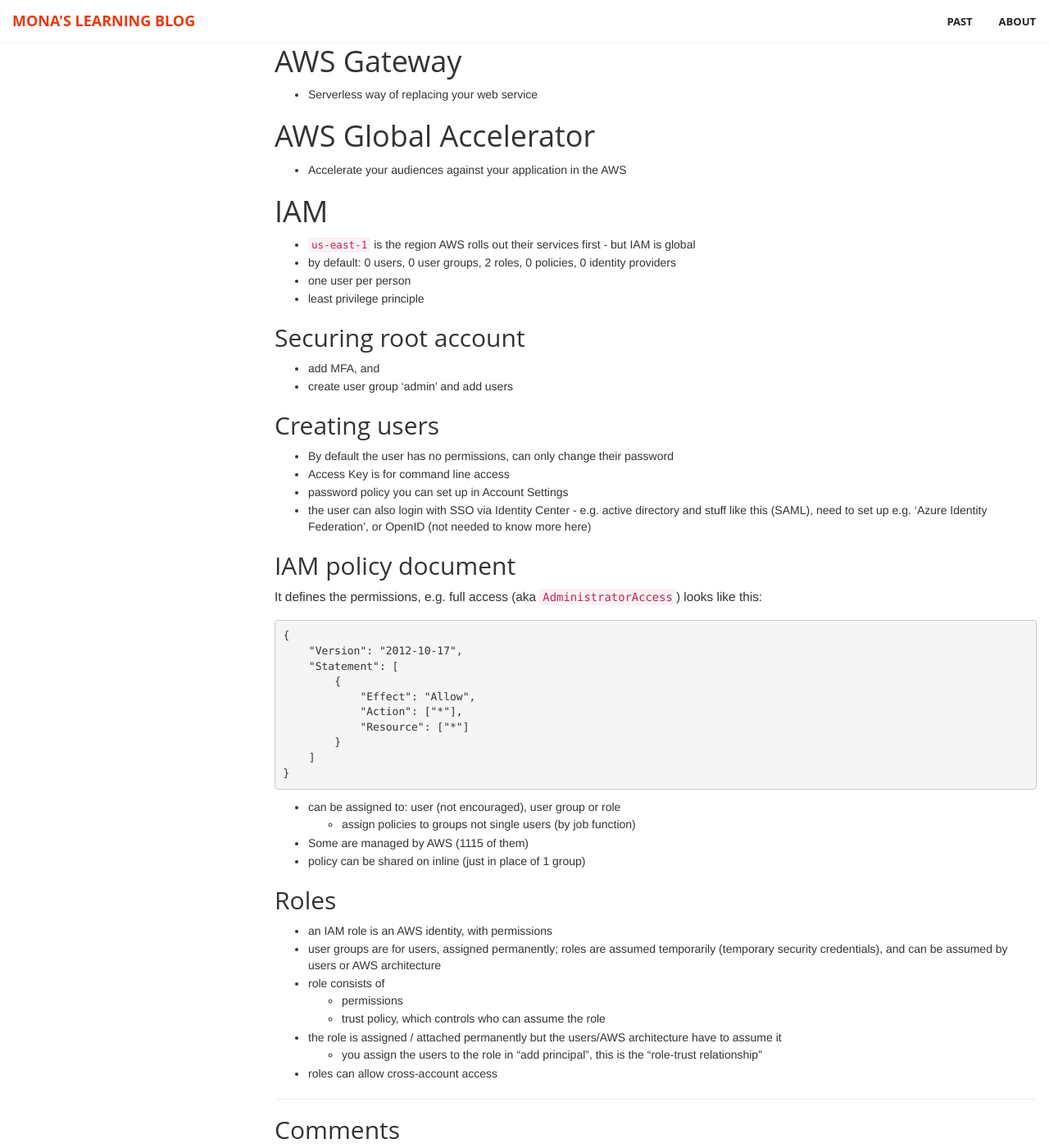
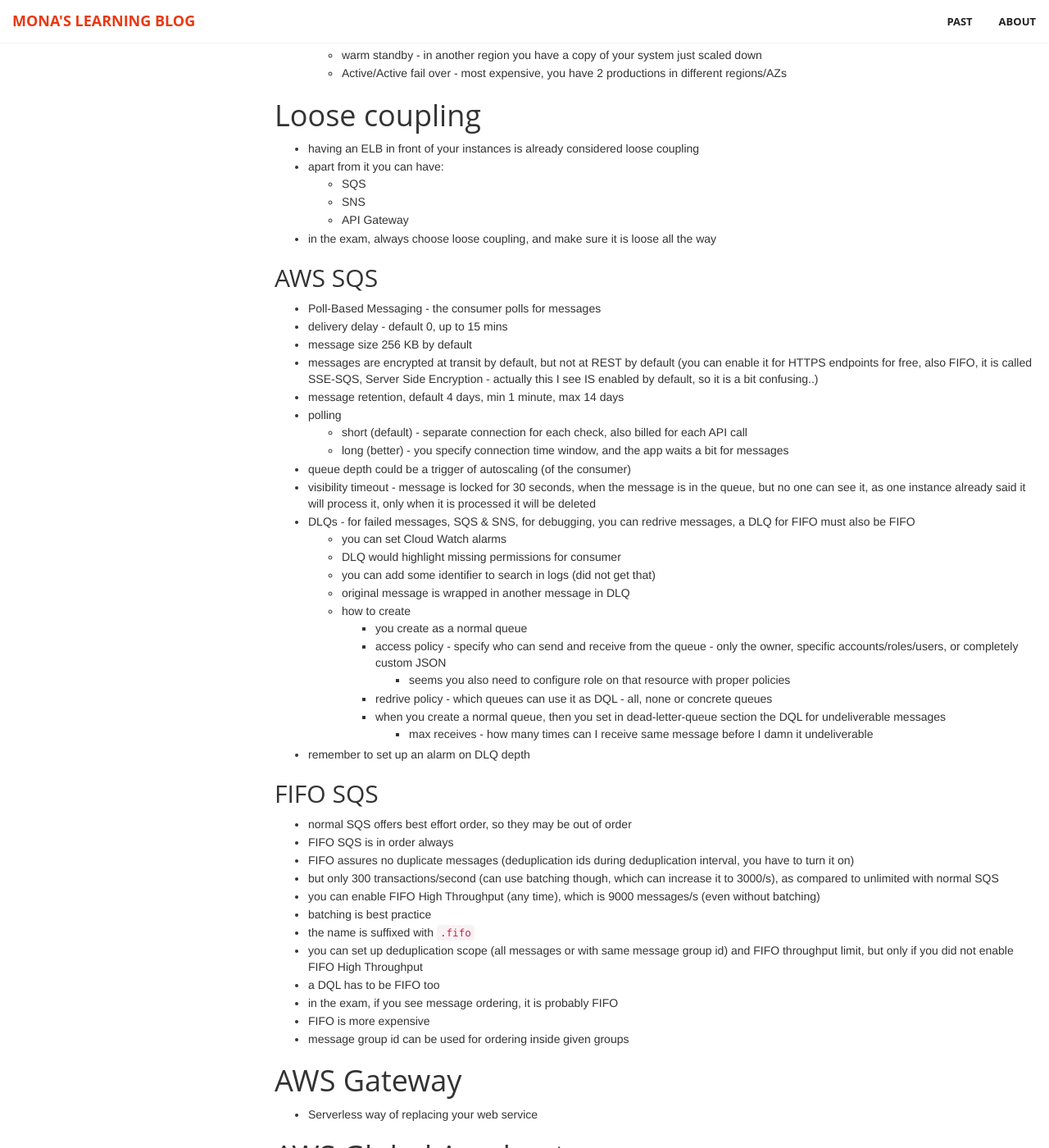
Before and after one commit to monikma/monikma.github.io, a Jekyll site: the page built from _posts/2024-03-04-aws-certified-solutions-archiect.md, in a window 1280 px wide and 1400 px high, scrolled down 36452 px. Shown: the whole window at 82% size. Built offline with Jekyll 4.4.1, drawn with Linux system fonts in a browser that asks for light colours; some of the changed text lies outside the part shown.

Commit message:
Update: SQS

```diff
--- a/_posts/2024-03-04-aws-certified-solutions-archiect.md
+++ b/_posts/2024-03-04-aws-certified-solutions-archiect.md
@@ -1480,6 +1480,53 @@
   - warm standby - in another region you have a copy of your system just scaled down
   - Active/Active fail over - most expensive, you have 2 productions in different regions/AZs
 
+# Loose coupling
+- having an ELB in front of your instances is already considered loose coupling
+- apart from it you can have:
+  - SQS
+  - SNS
+  - API Gateway
+- in the exam, always choose loose coupling, and make sure it is loose all the way
+
+## AWS SQS
+- Poll-Based Messaging - the consumer polls for messages
+- delivery delay - default 0, up to 15 mins
+- message size 256 KB by default
+- messages are encrypted at transit by default, but not at REST by default (you can enable it for HTTPS endpoints for free, also FIFO, it is called SSE-SQS, Server Side Encryption - actually this I see IS enabled by default, so it is a bit confusing..)
+- message retention, default 4 days, min 1 minute, max 14 days
+- polling
+  - short (default) - separate connection for each check, also billed for each API call
+  - long (better) - you specify connection time window, and the app waits a bit for messages
+- queue depth could be a trigger of autoscaling (of the consumer)
+- visibility timeout - message is locked for 30 seconds, when the message is in the queue, but no one can see it, as one instance already said it will process it, only when it is processed it will be deleted
+- DLQs - for failed messages, SQS & SNS, for debugging, you can redrive messages, a DLQ for FIFO must also be FIFO
+  - you can set Cloud Watch alarms
+  - DLQ would highlight missing permissions for consumer
+  - you can add some identifier to search in logs (did not get that)
+  - original message is wrapped in another message in DLQ
+  - how to create
+    - you create as a normal queue
+    - access policy - specify who can send and receive from the queue - only the owner, specific accounts/roles/users, or completely custom JSON
+      - seems you also need to configure role on that resource with proper policies
+    - redrive policy - which queues can use it as DQL - all, none or concrete queues
+    - when you create a normal queue, then you set in dead-letter-queue section the DQL for undeliverable messages
+      - max receives - how many times can I receive same message before I damn it undeliverable
+- remember to set up an alarm on DLQ depth
+
+## FIFO SQS
+- normal SQS offers best effort order, so they may be out of order
+- FIFO SQS is in order always
+- FIFO assures no duplicate messages (deduplication ids during deduplication interval, you have to turn it on)
+- but only 300 transactions/second (can use batching though, which can increase it to 3000/s), as compared to unlimited with normal SQS
+- you can enable FIFO High Throughput (any time), which is 9000 messages/s (even without batching)
+- batching is best practice
+- the name is suffixed with `.fifo`
+- you can set up deduplication scope (all messages or with same message group id) and FIFO throughput limit, but only if you did not enable FIFO High Throughput
+- a DQL has to be FIFO too
+- in the exam, if you see message ordering, it is probably FIFO
+- FIFO is more expensive
+- message group id can be used for ordering inside given groups
+
 # AWS Gateway
 - Serverless way of replacing your web service
 
```
